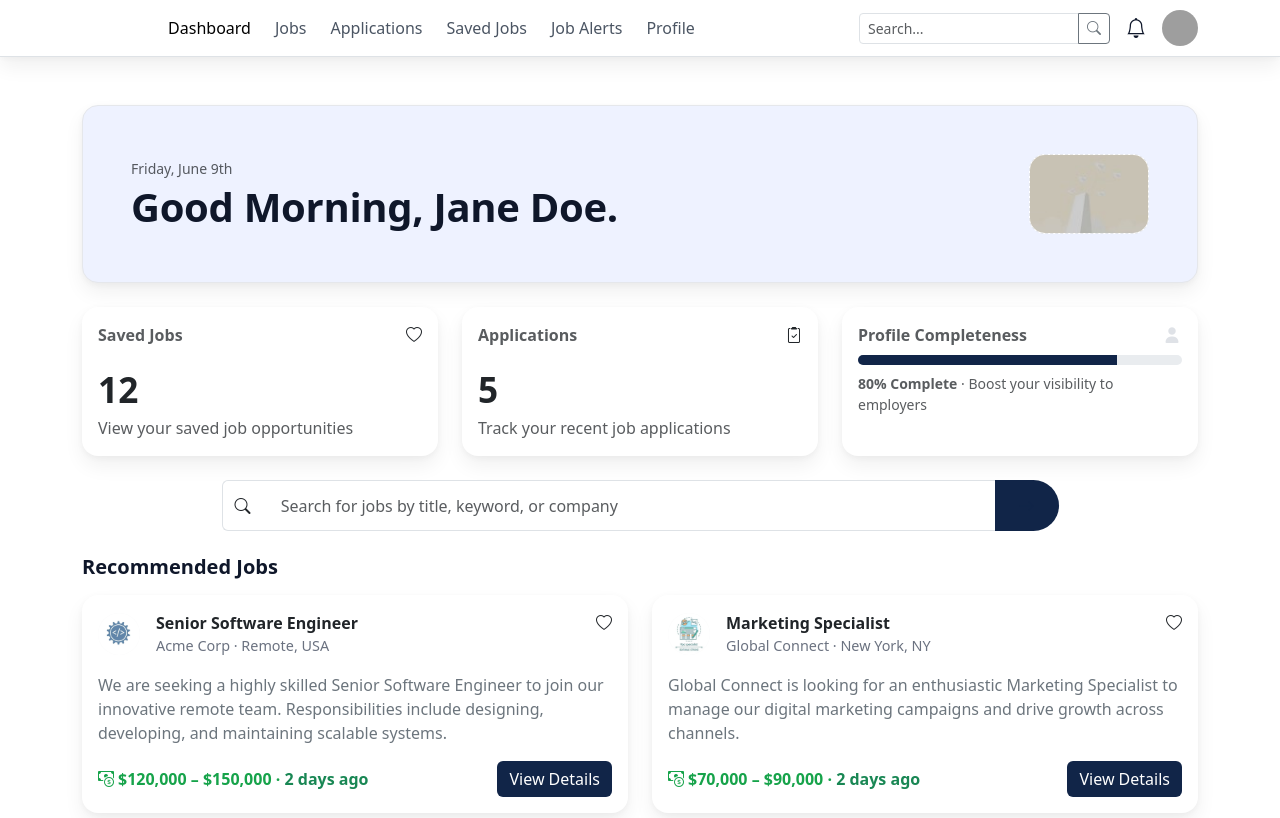
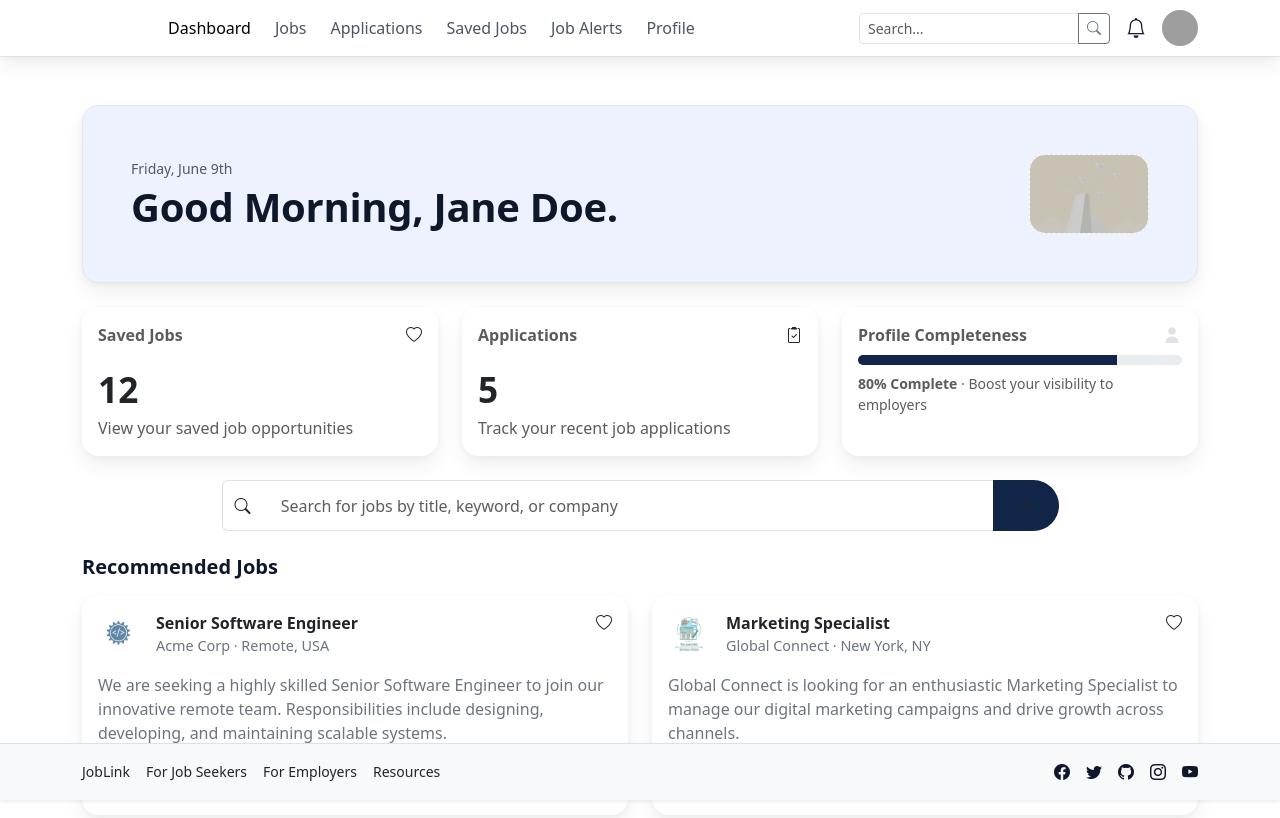
Before and after one commit to RawanAbulmaaref/frontend-project, a plain HTML site: page index.html in a window 1280 px wide. Shown: the top 818 px of the page. Drawn offline with nearby package versions, Linux system fonts and the light colour scheme; grey boxes are pictures that could not be loaded.

Commit message:
feat:add index page

```diff
--- a/index.html
+++ b/index.html
@@ -272,27 +272,29 @@
 
 </br>
 </br>
-
+  </main>
 
     <!-- Footer -->
-    <footer class="py-5">
-      <div class="d-flex flex-wrap align-items-center justify-content-between gap-2">
-        <div class="footer-links d-flex gap-3 small">
-          <a href="#">JobLink</a>
-          <a href="#">For Job Seekers</a>
-          <a href="#">For Employers</a>
-          <a href="#">Resources</a>
+     <footer class="py-3 shadow-sm border-top bg-light mt-auto sticky-bottom">
+      <div
+        class="container d-flex flex-wrap align-items-center justify-content-between gap-2"
+      >
+        <div class="footer-links d-flex gap-3 small mx-auto mx-md-0">
+          <a href="#" class="text-decoration-none text-dark">JobLink</a>
+          <a href="#" class="text-decoration-none text-dark">For Job Seekers</a>
+          <a href="#" class="text-decoration-none text-dark">For Employers</a>
+          <a href="#" class="text-decoration-none text-dark">Resources</a>
         </div>
-        <div class="d-flex align-items-center gap-3">
-            <i class="bi bi-facebook"></i>
+        <div class="d-flex align-items-center gap-3 mx-auto mx-md-0">
+          <i class="bi bi-facebook"></i>
           <i class="bi bi-twitter"></i>
           <i class="bi bi-github"></i>
           <i class="bi bi-instagram"></i>
-           <i class="bi bi-youtube"></i>
+          <i class="bi bi-youtube"></i>
         </div>
       </div>
     </footer>
-  </main>
+
 
   <script src="https://cdn.jsdelivr.net/npm/bootstrap@5.3.3/dist/js/bootstrap.bundle.min.js"></script>
 </body>
--- a/styles/dashboard.css
+++ b/styles/dashboard.css
@@ -10,22 +10,24 @@
       --shadow: 0 10px 20px rgba(2,6,23,.06), 0 2px 6px rgba(2,6,23,.04);
     }
     .my-btn {
-  background-color: #112548FF;
-  color: #fff;
-  border: none;
-}
-   .btn-noactive {
-  background-color: #112548FF;
-  color: #112548FF;
-  border: none;
+  color: #112548;
+  border: 1px solid #112548;
+  background-color: transparent;
 }
 
-.btn-noactive:focus,
-.btn-noactive:active {
-  background-color: #112548FF !important;
-  border-color: #112548FF !important;
-  box-shadow: none !important;
+.my-btn:hover,
+.my-btn:focus {
+  background-color: #112548;
+  color: #fff;
+  border-color: #112548;
 }
+
+.my-btn:active {
+  background-color: #0d1a32;
+  border-color: #0d1a32;
+}
+
+
 
 
     body{background:var(--bg); color:var(--ink);}
```
Also changed, not shown: 1 other file.
